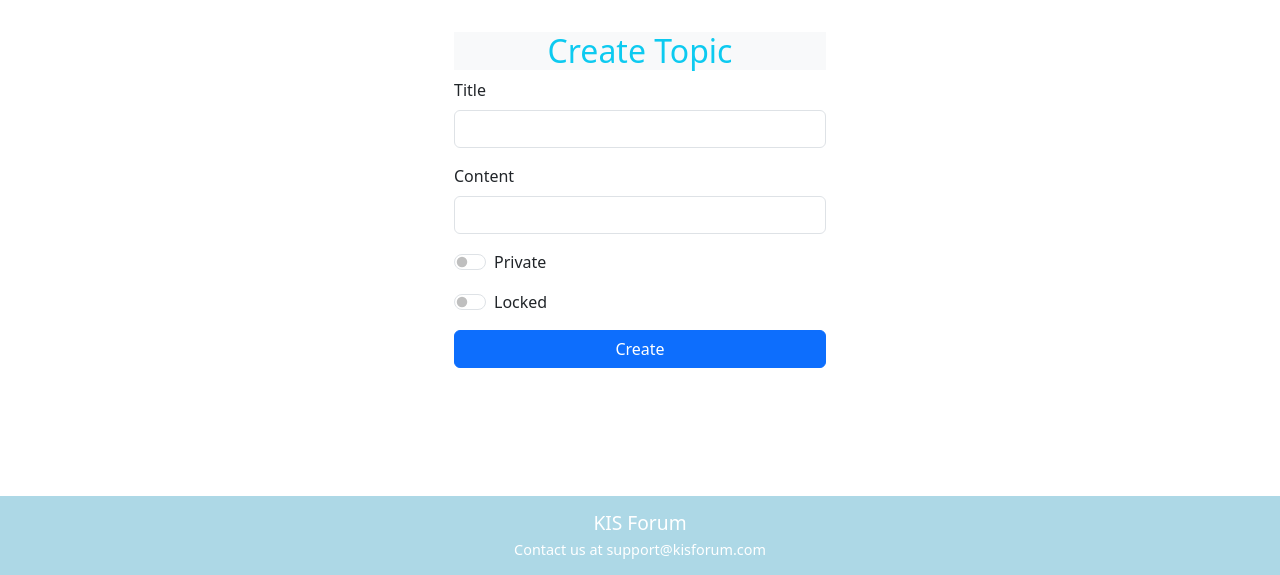
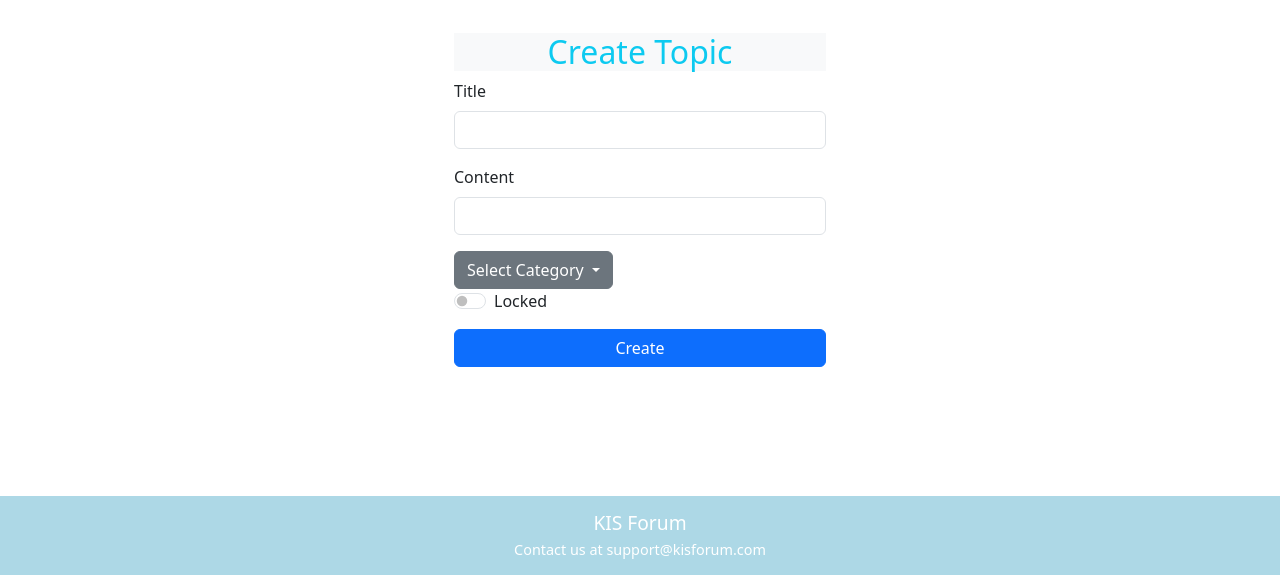
Before and after one commit to Kernel-Integrated-Systems/Terelik-Forum, a FastAPI app: page /create/new_topic in a window 1280 px wide. Shown: the part 58-633 px from the top of the page. Run offline with FastAPI, Linux system fonts and the light colour scheme; data comes from the database, SQL or seed files in the repository.

Commit message:
Added dropdown for category selection in create new topic. Need to update the selected category update.

```diff
--- a/templates/create_topic.html
+++ b/templates/create_topic.html
@@ -6,7 +6,8 @@
     <title>Register</title>
     <link rel="stylesheet" href="/static/styles.css">
     <link href="https://cdn.jsdelivr.net/npm/bootstrap@5.3.0-alpha1/dist/css/bootstrap.min.css" rel="stylesheet">
-    {% from 'macros.html' import user_greeting, auth_buttons %}
+    <link href="https://cdn.jsdelivr.net/npm/bootstrap@5.3.3/dist/js/bootstrap.bundle.min.js" rel="script">
+    {% from 'macros.html' import user_greeting, auth_buttons, list_categories %}
 </head>
 <body>
 
@@ -51,10 +52,7 @@
                 <label for="content" class="form-label">Content</label>
                 <input type="text" class="form-control" id="content" name="content" required>
             </div>
-            <div class="form-check form-switch mb-3">
-                <input class="form-check-input" type="checkbox" id="private" name="private" value="true">
-                <label class="form-check-label" for="private">Private</label>
-            </div>
+                {{ list_categories(categories) }}
             <div class="form-check form-switch mb-3">
                 <input class="form-check-input" type="checkbox" id="locked" name="locked" value="true">
                 <label class="form-check-label" for="locked">Locked</label>
@@ -69,6 +67,6 @@
     <h5>KIS Forum</h5>
     <p>Contact us at support@kisforum.com</p>
 </footer>
-
+<script src="https://cdn.jsdelivr.net/npm/bootstrap@5.2.3/dist/js/bootstrap.bundle.min.js"></script>
 </body>
 </html>
--- a/templates/macros.html
+++ b/templates/macros.html
@@ -3,6 +3,8 @@
 <head>
     <meta charset="UTF-8">
     <title>Macros</title>
+    <link href="https://cdn.jsdelivr.net/npm/bootstrap@5.3.0-alpha1/dist/css/bootstrap.min.css" rel="stylesheet">
+    <link href="https://cdn.jsdelivr.net/npm/bootstrap@5.3.3/dist/js/bootstrap.bundle.min.js" rel="script">
 </head>
 <body>
     {% macro user_greeting(user) %}
@@ -56,5 +58,32 @@
         {% endif %}
     {% endmacro %}
 
+    {% macro list_categories(categories, category_name=None) %}
+        <div class="dropdown">
+            <button class="btn btn-secondary dropdown-toggle" id="dropdown" type="button" data-bs-toggle="dropdown" aria-expanded="false">
+                Select Category
+            </button>
+            <ul class="dropdown-menu">
+                {% for category in categories %}
+                    <li>
+                        <a class="dropdown-item" href="#category.category_id" data-value=
+                        "{{ category.category_id }}">
+                            {{ category.category_name }}
+                        </a>
+                    </li>
+                {% endfor %}
+            </ul>
+            <input type="hidden" name="category_id" id="selected-category-id">
+        </div>
+    {% endmacro %}
+<script src="https://cdn.jsdelivr.net/npm/bootstrap@5.2.3/dist/js/bootstrap.bundle.min.js"></script>
+<script>
+    function displaySelectedValue() {
+            const dropdown = document.getElementById('dropdown');
+            const selectedValue = dropdown.value;
+
+            document.getElementById('selected-value').textContent = selectedValue || 'None';
+        }
+</script>
 </body>
 </html>
```
Also changed, not shown: web_routers/router_create_objects.py (+7 -1 lines), web_routers/router_topics.py (+34 -21 lines).
